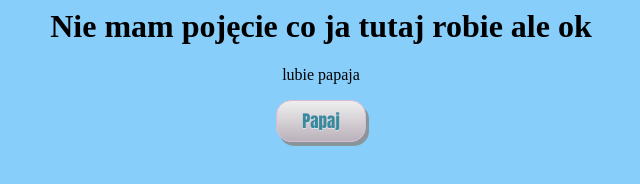
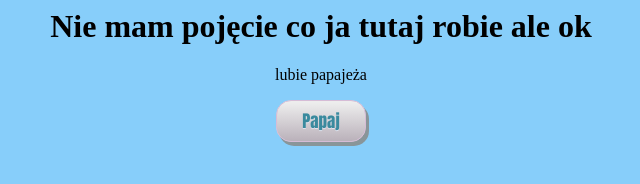
Before and after one commit to FEDOyt/Dziwna-strona, a website: page index.html in a window 1280 px wide. Shown: the full height of the page, 319-959 px from the left. Drawn offline with Linux system fonts and the light colour scheme.

Commit message:
Update index.html

```diff
--- a/index.html
+++ b/index.html
@@ -39,7 +39,7 @@
 
 <div class=center>
     <h1>Nie mam pojęcie co ja tutaj robie ale ok</h1>
-    <p>lubie papaja</p>
+    <p>lubie papajeża</p>
     <a href="https://youtu.be/1dOt_VcbgyA" class="myButton">Papaj</a>
 
 <script>
```
